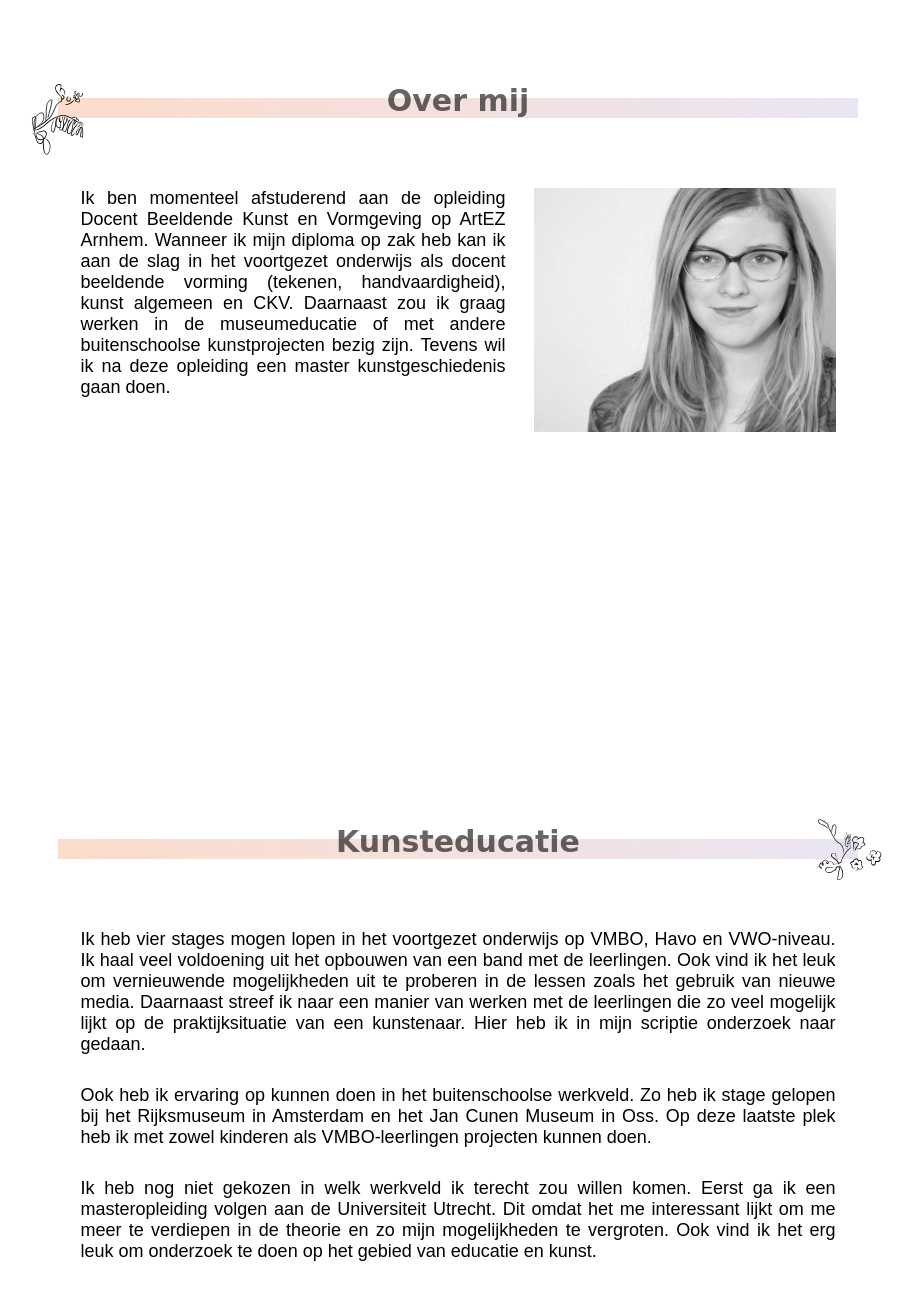
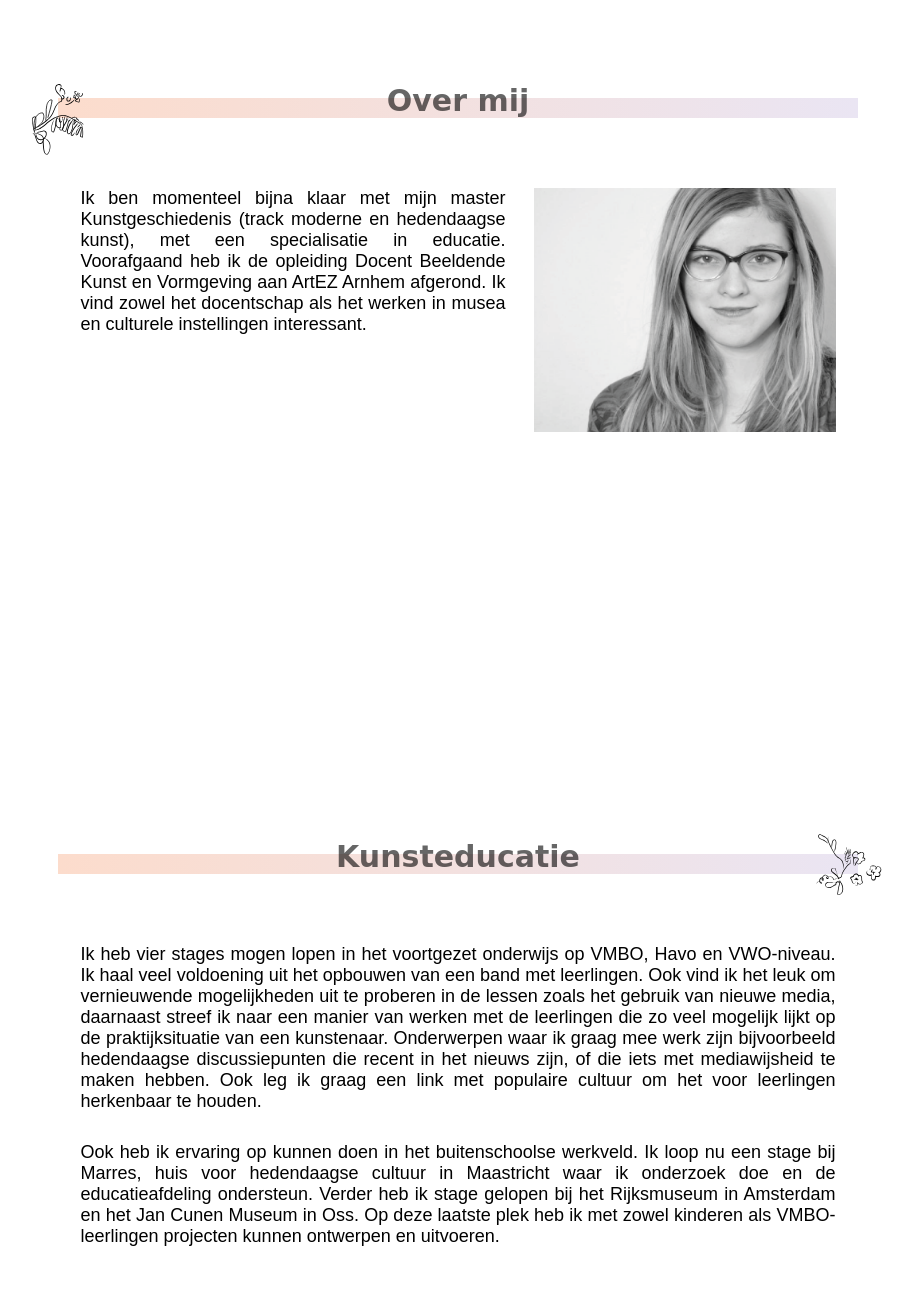
Before and after one commit to Woseseltops/personal-website-amber, a plain HTML site: page index.html in a window 1280 px wide. Shown: the part 935-2235 px from the top of the page, without its empty margins (182-1095 px from the left). Drawn offline with nearby package versions, Linux system fonts and the light colour scheme; a web font is replaced by a local one.

Commit message:
changed text 2018

```diff
--- a/index.html
+++ b/index.html
@@ -22,17 +22,16 @@
         <div class="header_background"></div>
         <h2>Over mij</h2>
         <img class="left_header_foliage" src="img/bloemetjes_4.svg">
-        <p class="start_invisible fade_in_first_slide_2"><img class="start_invisible fade_in_second_slide_2" id="portrait" src="img/portrait.png">Ik ben momenteel afstuderend aan de opleiding Docent Beeldende Kunst en Vormgeving op ArtEZ Arnhem. Wanneer ik mijn diploma op zak heb kan ik aan de slag in het voortgezet onderwijs als docent beeldende vorming (tekenen, handvaardigheid), kunst algemeen en CKV. Daarnaast zou ik graag werken in de museumeducatie of met andere buitenschoolse kunstprojecten bezig zijn. Tevens wil ik na deze opleiding een master kunstgeschiedenis gaan doen.</p>
+        <p class="start_invisible fade_in_first_slide_2"><img class="start_invisible fade_in_second_slide_2" id="portrait" src="img/portrait.png">Ik ben momenteel bijna klaar met mijn master Kunstgeschiedenis (track moderne en hedendaagse kunst), met een specialisatie in educatie. Voorafgaand heb ik de opleiding Docent Beeldende Kunst en Vormgeving aan ArtEZ Arnhem afgerond. Ik vind zowel het docentschap als het werken in musea en culturele instellingen interessant.</p>
     </div>
     <div class="section">
         <div class="header_background"></div>
     	<h2>Kunsteducatie</h2>
         <img class="right_header_foliage" src="img/bloemetjes_3.svg">
-        <p class="start_invisible fade_in_first_slide_3">Ik heb vier stages mogen lopen in het voortgezet onderwijs op VMBO, Havo en VWO-niveau. Ik haal veel voldoening uit het opbouwen van een band met de leerlingen. Ook vind ik het leuk om vernieuwende mogelijkheden uit te proberen in de lessen zoals het gebruik van nieuwe media. Daarnaast streef ik naar een manier van werken met de leerlingen die zo veel mogelijk lijkt op de praktijksituatie van een kunstenaar. Hier heb ik in mijn scriptie onderzoek naar gedaan.</p>
+        <p class="start_invisible fade_in_first_slide_3">Ik heb vier stages mogen lopen in het voortgezet onderwijs op VMBO, Havo en VWO-niveau. Ik haal veel voldoening uit het opbouwen van een band met leerlingen. Ook vind ik het leuk om vernieuwende mogelijkheden uit te proberen in de lessen zoals het gebruik van nieuwe media, daarnaast streef ik naar een manier van werken met de leerlingen die zo veel mogelijk lijkt op de praktijksituatie van een kunstenaar. Onderwerpen waar ik graag mee werk zijn bijvoorbeeld hedendaagse discussiepunten die recent in het nieuws zijn, of die iets met mediawijsheid te maken hebben. Ook leg ik graag een link met populaire cultuur om het voor leerlingen herkenbaar te houden. </p>
 
-        <p class="start_invisible fade_in_second_slide_3">Ook heb ik ervaring op kunnen doen in het buitenschoolse werkveld. Zo heb ik stage gelopen bij het Rijksmuseum in Amsterdam en het Jan Cunen Museum in Oss. Op deze laatste plek heb ik met zowel kinderen als VMBO-leerlingen projecten kunnen doen.</p>
+        <p class="start_invisible fade_in_second_slide_3">Ook heb ik ervaring op kunnen doen in het buitenschoolse werkveld. Ik loop nu een stage bij Marres, huis voor hedendaagse cultuur in Maastricht waar ik onderzoek doe en de educatieafdeling ondersteun. Verder heb ik stage gelopen bij het Rijksmuseum in Amsterdam en het Jan Cunen Museum in Oss. Op deze laatste plek heb ik met zowel kinderen als VMBO-leerlingen projecten kunnen ontwerpen en uitvoeren.</p>
 
-        <p class="start_invisible fade_in_third_slide_3">Ik heb nog niet gekozen in welk werkveld ik terecht zou willen komen. Eerst ga ik een masteropleiding volgen aan de Universiteit Utrecht. Dit omdat het me interessant lijkt om me meer te verdiepen in de theorie en zo mijn mogelijkheden te vergroten. Ook vind ik het erg leuk om onderzoek te doen op het gebied van educatie en kunst.</p>
     </div>
     <div class="section">
 
```
